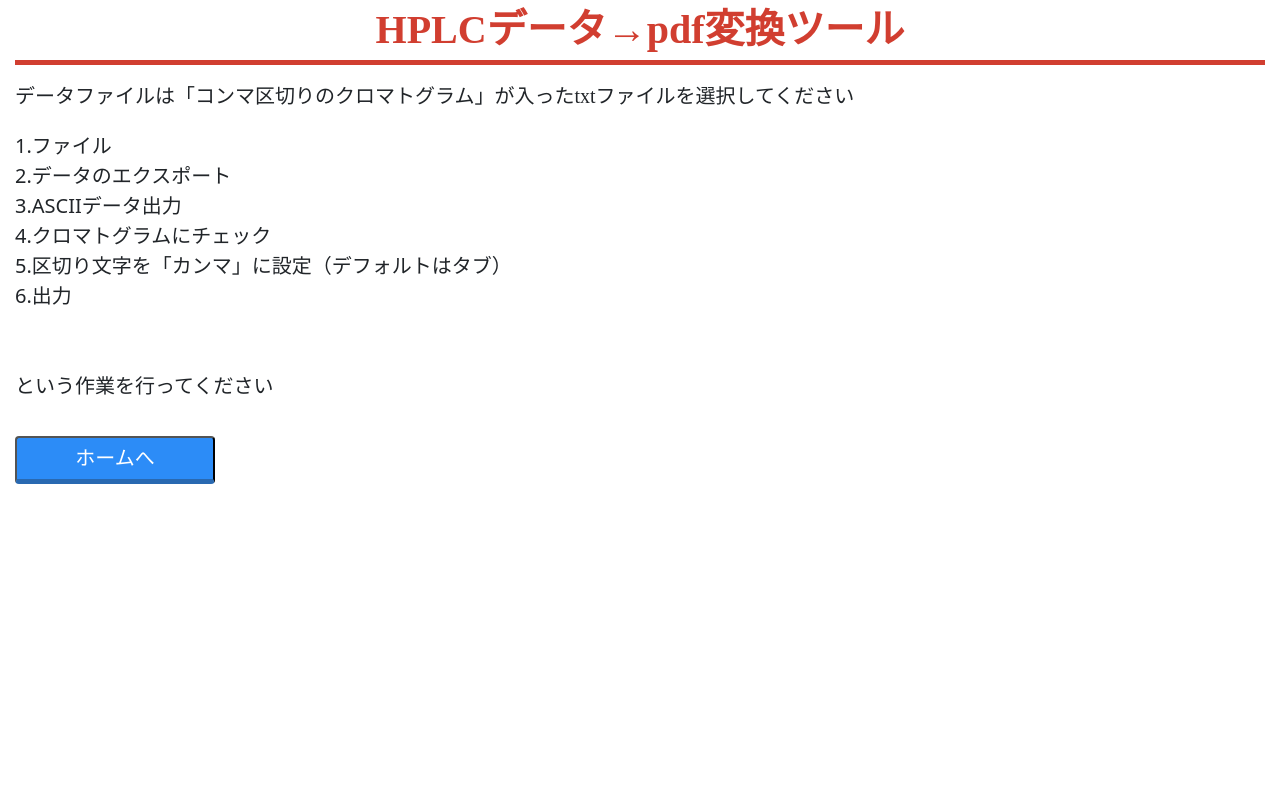
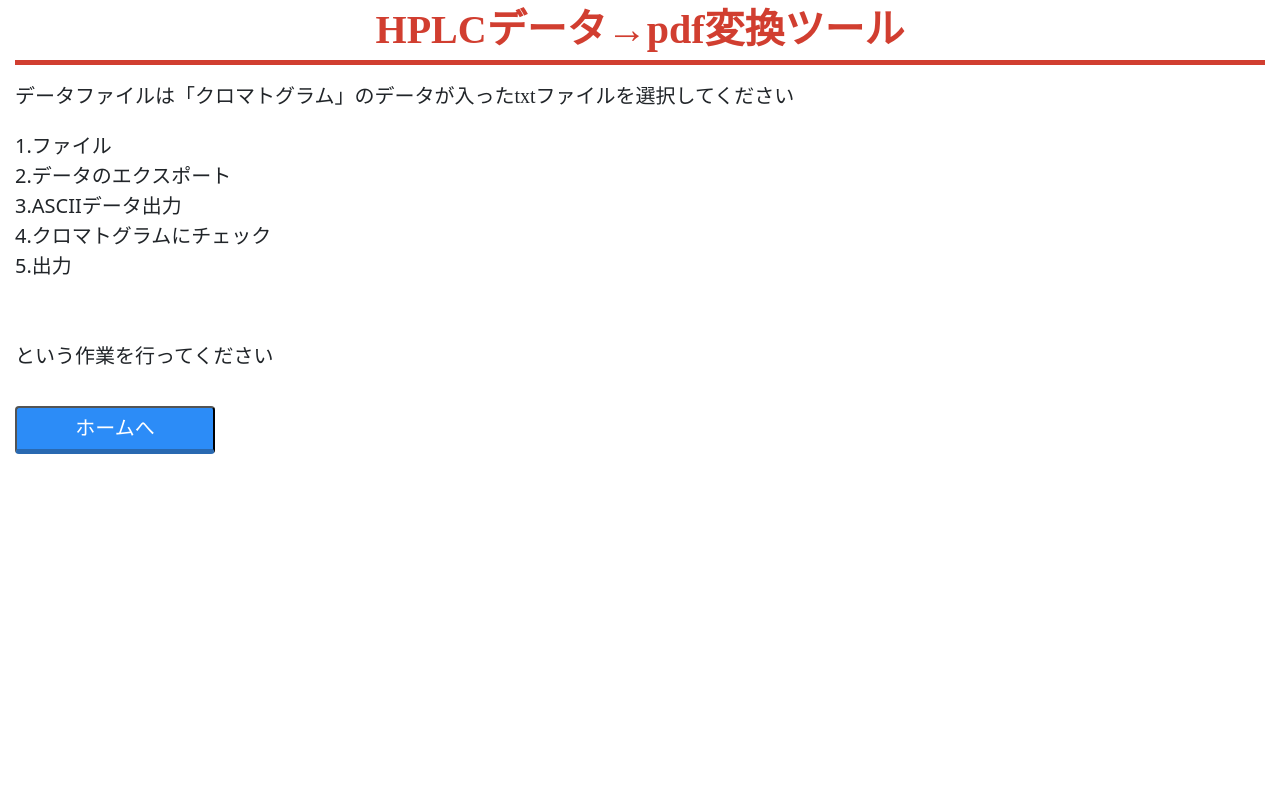
Before and after one commit to TKK314/hplc, a Flask app: page /help in a window 1280 px wide. Run offline with Flask 2, Linux system fonts and the light colour scheme; some libraries are stand-ins or nearby versions.

Commit message:
ファビコン変更

```diff
--- a/templates/base.html
+++ b/templates/base.html
@@ -2,12 +2,13 @@
 <html lang="ja">
 <link href="https://cdn.jsdelivr.net/npm/bootstrap@5.0.0-beta1/dist/css/bootstrap.min.css" rel="stylesheet"
   integrity="sha384-giJF6kkoqNQ00vy+HMDP7azOuL0xtbfIcaT9wjKHr8RbDVddVHyTfAAsrekwKmP1" crossorigin="anonymous">
-  <link href="https://use.fontawesome.com/releases/v5.6.1/css/all.css" rel="stylesheet">
+<link href="https://use.fontawesome.com/releases/v5.6.1/css/all.css" rel="stylesheet">
+<link rel="shortcut icon" href="{{ url_for('static', filename='favicon.svg') }}">
 
 <head>
   <meta charset="UTF-8">
   <meta name="viewport" content="width=device-width, initial-scale=1.0">
-  <title>HPLCグラフ描画ツール</title>
+  <title>HPLCアプリ</title>
   <link rel="stylesheet" href="static/css/style.css">
   {% block head %}{% endblock %}
 </head>
--- a/templates/help.html
+++ b/templates/help.html
@@ -1,14 +1,13 @@
 {% extends 'base.html' %}
 
 {% block body %}
-<p id="explanation">データファイルは「コンマ区切りのクロマトグラム」が入ったtxtファイルを選択してください</p>
+<p id="explanation">データファイルは「クロマトグラム」のデータが入ったtxtファイルを選択してください</p>
 
 1.ファイル<br>
 2.データのエクスポート<br>
 3.ASCIIデータ出力<br>
 4.クロマトグラムにチェック<br>
-5.区切り文字を「カンマ」に設定（デフォルトはタブ）<br>
-6.出力<br>
+5.出力<br>
 
 <br>
 <br>
--- a/templates/index.html
+++ b/templates/index.html
@@ -1,7 +1,7 @@
 {% extends 'base.html' %}
 
 {% block body %}
-<p id="explanation">データファイルは「コンマ区切りのクロマトグラム」が入ったtxtファイルを選択してください。ファイルは3つまで選択できます。　<a href="/help"><i class="far fa-question-circle"></i></a></p>
+<p id="explanation">データファイルは「クロマトグラム」のデータが入ったtxtファイルを選択してください。ファイルは3つまで選択できます。　<a href="/help"><i class="far fa-question-circle"></i></a></p>
 {% if message %}
     <p class="alert">{{message}}</p>
 {% endif %}
```
Also changed, not shown: static/favicon.svg (added).
